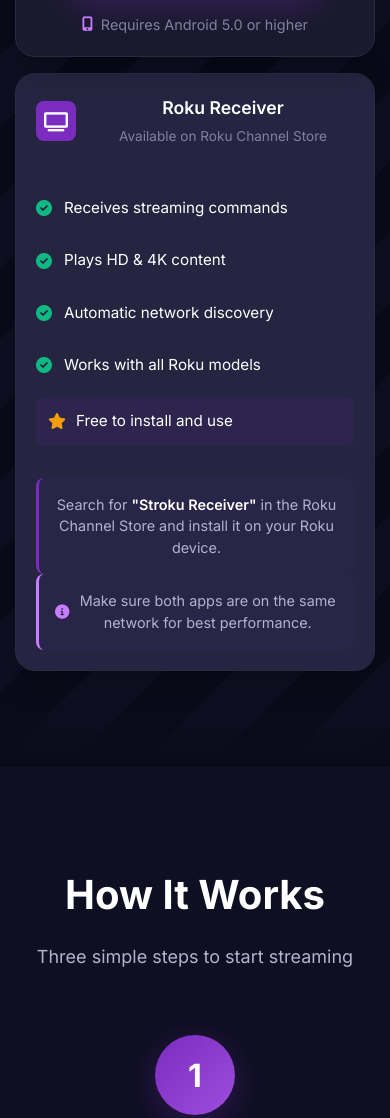
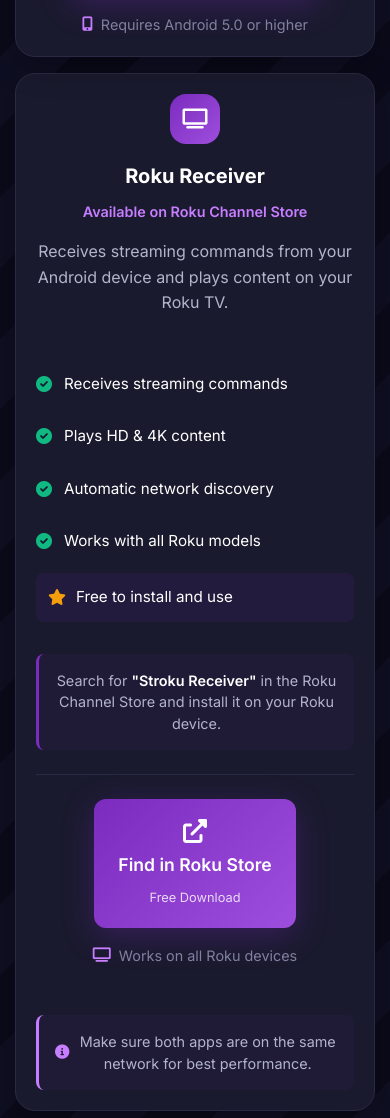
Before and after one commit to gabrielsmith1874/StrokuWebsite, a plain HTML site: page index.html in a window 390 px wide. Shown: the part 2040-3158 px from the top of the page. Drawn offline with Linux system fonts and the light colour scheme.

Commit message:
Updated app

```diff
--- a/css/styles.css
+++ b/css/styles.css
@@ -2138,7 +2138,7 @@ h1, h2, h3, h4, h5, h6, p, span, div {
 }
 
 .roku-card {
-    background: var(--surface-light);
+    background: var(--surface-dark);
     border-radius: var(--border-radius-lg);
     border: 1px solid var(--border-color);
     padding: 2rem;
@@ -2150,21 +2150,21 @@ h1, h2, h3, h4, h5, h6, p, span, div {
 
 .roku-header {
     display: flex;
-    align-items: center;
-    gap: 1rem;
-    margin-bottom: 1rem;
+    align-items: flex-start;
+    gap: 1.5rem;
+    margin-bottom: 2rem;
 }
 
 .roku-icon {
-    width: 40px;
-    height: 40px;
-    background: var(--primary-purple);
-    border-radius: 8px;
+    width: 60px;
+    height: 60px;
+    background: linear-gradient(135deg, var(--primary-purple), var(--secondary-purple));
+    border-radius: 16px;
     display: flex;
     align-items: center;
     justify-content: center;
     color: white;
-    font-size: 1.2rem;
+    font-size: 1.5rem;
     flex-shrink: 0;
 }
 
@@ -2173,15 +2173,22 @@ h1, h2, h3, h4, h5, h6, p, span, div {
 }
 
 .roku-title {
-    font-size: 1.1rem;
+    font-size: 1.5rem;
+    font-weight: 700;
+    color: var(--text-primary);
+    margin: 0 0 0.5rem 0;
+}
+
+.roku-subtitle {
+    font-size: 0.9rem;
+    color: var(--accent-purple);
     font-weight: 600;
-    color: var(--text-primary);
-    margin: 0 0 0.25rem 0;
-}
-
-.roku-subtitle {
-    font-size: 0.85rem;
-    color: var(--text-muted);
+    margin: 0 0 1rem 0;
+}
+
+.roku-description {
+    color: var(--text-secondary);
+    line-height: 1.6;
     margin: 0;
 }
 
@@ -2202,6 +2209,66 @@ h1, h2, h3, h4, h5, h6, p, span, div {
 .roku-instructions strong {
     color: var(--text-primary);
     font-weight: 600;
+}
+
+.roku-action-section {
+    text-align: center;
+    margin: 2rem 0;
+    padding: 2rem 0;
+    border-top: 1px solid var(--border-color);
+}
+
+.roku-store-btn {
+    display: inline-flex;
+    flex-direction: column;
+    align-items: center;
+    gap: 0.5rem;
+    background: linear-gradient(135deg, var(--primary-purple), var(--secondary-purple));
+    color: white;
+    padding: 1.5rem 2rem;
+    border-radius: var(--border-radius);
+    text-decoration: none;
+    font-weight: 600;
+    font-size: 1.1rem;
+    box-shadow: 0 8px 32px var(--shadow-color);
+    transition: var(--transition);
+    min-width: 200px;
+}
+
+.roku-store-btn:hover {
+    transform: translateY(-2px);
+    box-shadow: 0 12px 40px var(--shadow-color);
+    color: white;
+    text-decoration: none;
+}
+
+.roku-store-btn i {
+    font-size: 1.5rem;
+}
+
+.roku-store-btn span {
+    font-size: 1.1rem;
+    font-weight: 600;
+}
+
+.roku-store-btn small {
+    font-size: 0.8rem;
+    opacity: 0.8;
+    font-weight: 400;
+}
+
+.roku-requirements {
+    margin: 1rem 0 0 0;
+    color: var(--text-muted);
+    font-size: 0.9rem;
+    display: flex;
+    align-items: center;
+    justify-content: center;
+    gap: 0.5rem;
+}
+
+.roku-requirements i {
+    color: var(--accent-purple);
 }
 
 .roku-features {
@@ -2311,22 +2378,26 @@ h1, h2, h3, h4, h5, h6, p, span, div {
         height: auto;
     }
 
-    .download-header {
+    .download-header,
+    .roku-header {
         gap: 1rem;
         margin-bottom: 1.5rem;
     }
 
-    .app-icon {
+    .app-icon,
+    .roku-icon {
         width: 50px;
         height: 50px;
         font-size: 1.25rem;
     }
 
-    .app-title {
+    .app-title,
+    .roku-title {
         font-size: 1.25rem;
     }
 
-    .download-btn {
+    .download-btn,
+    .roku-store-btn {
         padding: 1.25rem 1.5rem;
         font-size: 1rem;
         min-width: 180px;
@@ -2335,6 +2406,11 @@ h1, h2, h3, h4, h5, h6, p, span, div {
     .download-features-new,
     .roku-features {
         flex-grow: 0;
+    }
+
+    .roku-action-section {
+        margin: 1.5rem 0;
+        padding: 1.5rem 0;
     }
 }
 
@@ -2349,13 +2425,15 @@ h1, h2, h3, h4, h5, h6, p, span, div {
         height: auto;
     }
 
-    .download-header {
+    .download-header,
+    .roku-header {
         flex-direction: column;
         text-align: center;
         gap: 1rem;
     }
 
-    .app-icon {
+    .app-icon,
+    .roku-icon {
         align-self: center;
     }
 
--- a/index.html
+++ b/index.html
@@ -193,6 +193,9 @@
                         <div class="roku-info">
                             <h4 class="roku-title">Roku Receiver</h4>
                             <p class="roku-subtitle">Available on Roku Channel Store</p>
+                            <p class="roku-description">
+                                Receives streaming commands from your Android device and plays content on your Roku TV.
+                            </p>
                         </div>
                     </div>
 
@@ -221,6 +224,18 @@
 
                     <div class="roku-instructions">
                         <p>Search for <strong>"Stroku Receiver"</strong> in the Roku Channel Store and install it on your Roku device.</p>
+                    </div>
+
+                    <div class="roku-action-section">
+                        <a href="https://channelstore.roku.com/details/821678/stroku-receiver" target="_blank" class="roku-store-btn">
+                            <i class="fas fa-external-link-alt"></i>
+                            <span>Find in Roku Store</span>
+                            <small>Free Download</small>
+                        </a>
+                        <p class="roku-requirements">
+                            <i class="fas fa-tv"></i>
+                            Works on all Roku devices
+                        </p>
                     </div>
 
                     <div class="roku-note">
```
